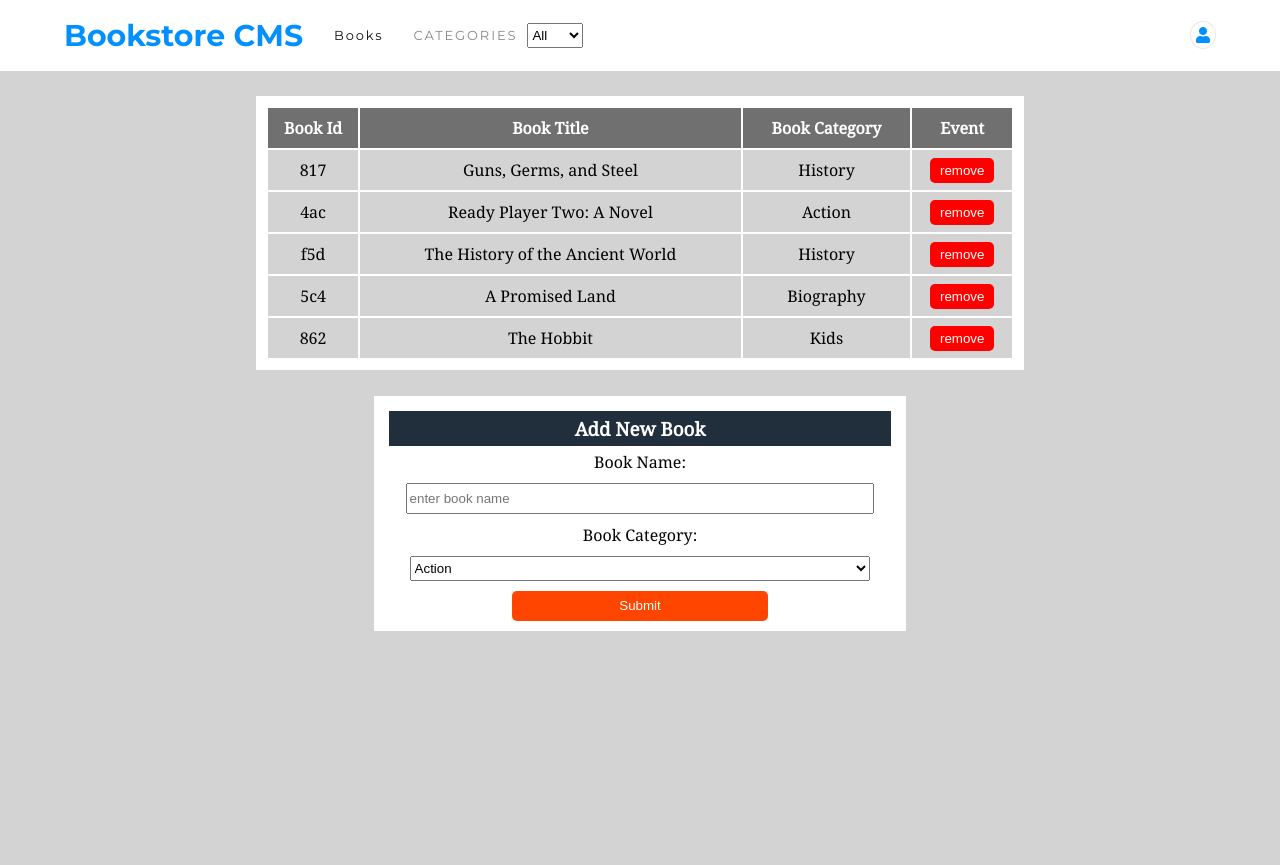
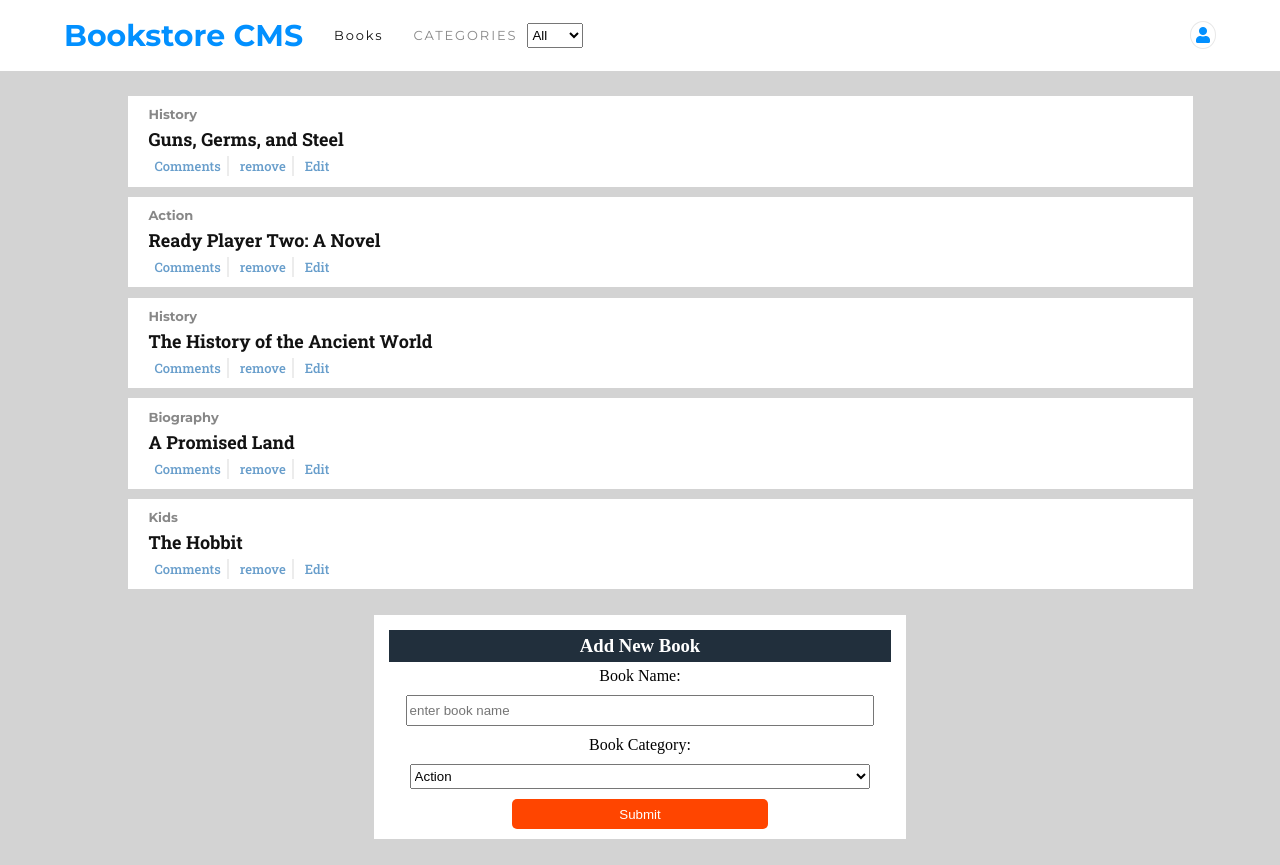
Before and after one commit to ajkacca457/redux-bookstore, a React (Create React App) app: page / in a window 1280 px wide. Before the commit the page ends 800 px from the top, so only its background shows below. Built offline with nearby package versions, Linux system fonts and the light colour scheme.

Commit message:
add book component title and button style

```diff
--- a/src/components/Book.js
+++ b/src/components/Book.js
@@ -1,25 +1,20 @@
 import React from 'react';
 import PropTypes from 'prop-types';
-
-const btnStyle = {
-  backgroundColor: 'red',
-  color: 'white',
-  padding: '5px 10px',
-  border: 'none',
-  borderRadius: '5px',
-};
 
 const Book = props => {
   const { book, handleRemoveBook } = props;
   return (
-    <>
-      <tr>
-        <td>{book.id.substring(-1, 3)}</td>
-        <td>{book.title}</td>
-        <td>{book.category}</td>
-        <td><button type="button" style={btnStyle} onClick={() => handleRemoveBook(book)}>remove</button></td>
-      </tr>
-    </>
+    <div className="book">
+      <div className="bookinfo">
+        <p className="School-of">{book.category}</p>
+        <p className="title">{book.title}</p>
+        <div className="btndiv">
+          <button type="button" style={{ borderRight: '2px solid #e8e8e8' }}>Comments</button>
+          <button type="button" onClick={() => handleRemoveBook(book)} style={{ borderRight: '2px solid #e8e8e8' }}>remove</button>
+          <button type="button">Edit</button>
+        </div>
+      </div>
+    </div>
   );
 };
 
--- a/src/containers/BooksList.js
+++ b/src/containers/BooksList.js
@@ -4,14 +4,6 @@ import { connect } from 'react-redux';
 import Book from '../components/Book';
 import { removeBook, changeFilter } from '../actions';
 import CategoryFilter from '../components/CategoryFilter';
-
-const datatableStyle = {
-  backgroundColor: 'white',
-  textAlign: 'center',
-  padding: '10px',
-  width: '60%',
-  margin: '2% auto',
-};
 
 const BooksList = props => {
   const {
@@ -31,20 +23,10 @@ const BooksList = props => {
         filter={filter}
         handleFilterChange={handleFilterChange}
       />
-      <table className="datatable" style={datatableStyle}>
-        <thead>
-          <tr style={{ backgroundColor: '#707070', color: 'white' }}>
-            <th>Book Id</th>
-            <th>Book Title</th>
-            <th>Book Category</th>
-            <th>Event</th>
-          </tr>
-        </thead>
-        <tbody>
-          {books.filter(book => filter === book.category || filter === 'All').map(item => (
-            <Book key={item.id} book={item} handleRemoveBook={handleRemoveBook} />))}
-        </tbody>
-      </table>
+      <div className="booklistcont">
+        {books.filter(book => filter === book.category || filter === 'All').map(item => (
+          <Book key={item.id} book={item} handleRemoveBook={handleRemoveBook} />))}
+      </div>
     </div>
   );
 };
--- a/src/index.css
+++ b/src/index.css
@@ -1,11 +1,10 @@
-@import url('https://fonts.googleapis.com/css2?family=Noto+Serif&display=swap');
 @import url('https://fonts.googleapis.com/css2?family=Montserrat&display=swap');
 @import url('https://fonts.googleapis.com/css2?family=Lora:ital,wght@0,400;0,700;1,400;1,700&family=Montserrat:wght@700&display=swap');
+@import url('https://fonts.googleapis.com/css2?family=Roboto+Slab:wght@500;700&display=swap');
 
 body {
   margin: 0;
   padding: 0;
-  font-family: 'Noto Serif', serif;
   box-sizing: border-box;
   background-color: #D3D3D3;
 }
@@ -102,3 +101,43 @@ form button {
   border-radius: 50%;
   border: solid 1px #e8e8e8;
 }
+
+.booklistcont{
+  width: 80%;
+  margin: 2% auto;
+}
+
+.book {
+  background-color: white;
+  width: 100%;
+  margin: 1% 0;
+  padding: 1% 2%;
+}
+
+.School-of {
+  margin: 0px;
+  opacity: 0.5;
+  font-family: Montserrat;
+  font-weight: bold;
+  font-size: 13px;
+  color: #121212;
+}
+
+.title {
+  margin:5px 0px;
+  font-family: 'Roboto Slab', serif;
+  font-size: 18px;
+  font-weight: bold;
+  color: #121212;
+}
+
+.btndiv button {
+  background-color: transparent;
+  border: none;
+  font-family: 'Roboto Slab', serif;
+  font-size: 13px;
+  font-weight: 300;
+  color: #4386bf;
+  opacity: .8;
+  margin-right:5px;
+}
```
